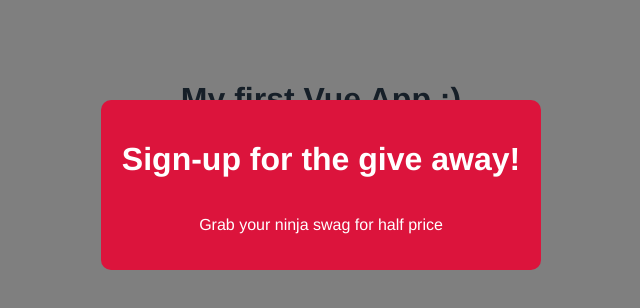
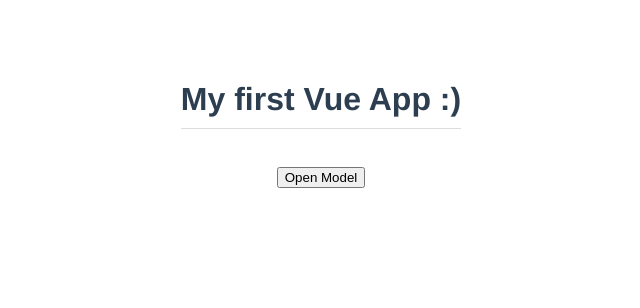
Before and after one commit to JonathanAspeling/vue-model-project, a Vue app: page / in a window 1280 px wide. Shown: the top 308 px of the page, without its empty margins (319-959 px from the left). Built offline with nearby package versions, Linux system fonts and the light colour scheme.

Commit message:
Emitting Custom Events Chapter

```diff
--- a/src/App.vue
+++ b/src/App.vue
@@ -1,6 +1,10 @@
 <template>
 <h1>{{title}}</h1>
-<Model :header="header" :text="text" :theme="theme" />
+<div v-if="showModal">
+<Model :header="header" :text="text" :theme="theme" @close="toggleModal" />
+</div>
+<p></p>
+<button @click="toggleModal">Open Model</button>
 </template>
 
 <script>
@@ -16,6 +20,7 @@
       header:'Sign-up for the give away!',
       text:'Grab your ninja swag for half price',
       theme:'sale',
+      showModal: false
     }
   },
   methods:{
@@ -23,6 +28,9 @@
       console.log(this.$refs.name)
       this.$refs.name.classList.add('active')
       this.$refs.name.focus()
+    },
+    toggleModal(){
+      this.showModal = !this.showModal
     }
 
   }
--- a/src/components/Model.vue
+++ b/src/components/Model.vue
@@ -1,5 +1,5 @@
 <template>
-  <div class="backdrop">
+  <div class="backdrop" @click="closeModal">
       <div class="model" :class="{sale: theme === 'sale'}">
           <h1>{{header}}</h1>
           <p>{{text}}</p>
@@ -9,7 +9,12 @@
 
 <script>
 export default {
-    props:['header', 'text', 'theme']
+    props:['header', 'text', 'theme'],
+    methods:{
+        closeModal(){
+            this.$emit('close')
+        }
+    }
 }
 </script>
 
```
